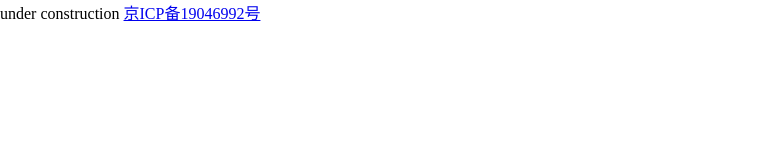
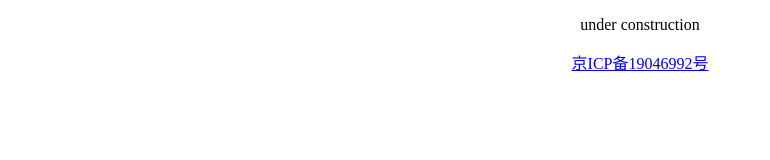
Before and after one commit to ResumeNameSun/huakuipaper.github.io, a plain HTML site: page index.html in a window 1280 px wide. Shown: the whole page, without its empty margins (0-770 px from the left). Drawn offline with Linux system fonts and the light colour scheme.

Commit message:
Update index.html

```diff
--- a/index.html
+++ b/index.html
@@ -10,12 +10,20 @@
             margin: 0;
             padding: 0;
         }
-
+      .body-mid {
+            text-align:center;
+        }
+       .botom-mid {
+            text-align:center;
+        }
     </style>
  </head>
 <body  style="overflow-x:hidden;overflow-y:hidden">
-under construction
+<div class="body-mid">
+<p>under construction</p>
+</div>
+ <div class="botom-mid">
  <a href="http://www.beian.miit.gov.cn/publish/query/indexFirst.action" target="_blank"><i></i>京ICP备19046992号</a>
-
+</div>
 </body>
 </html>
```
